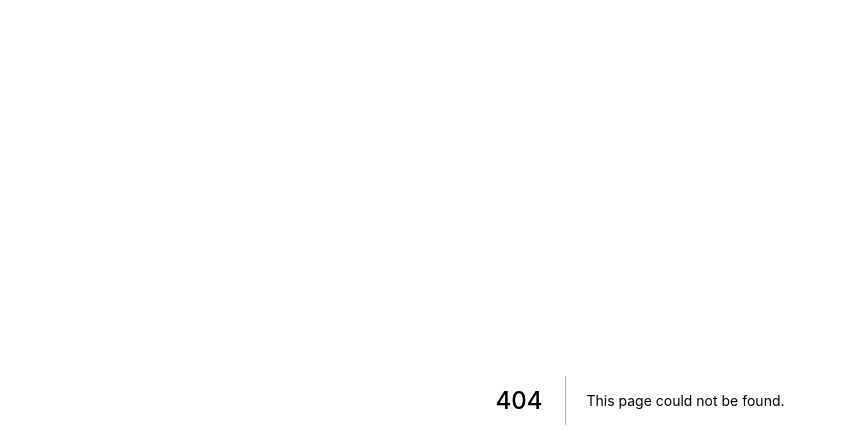
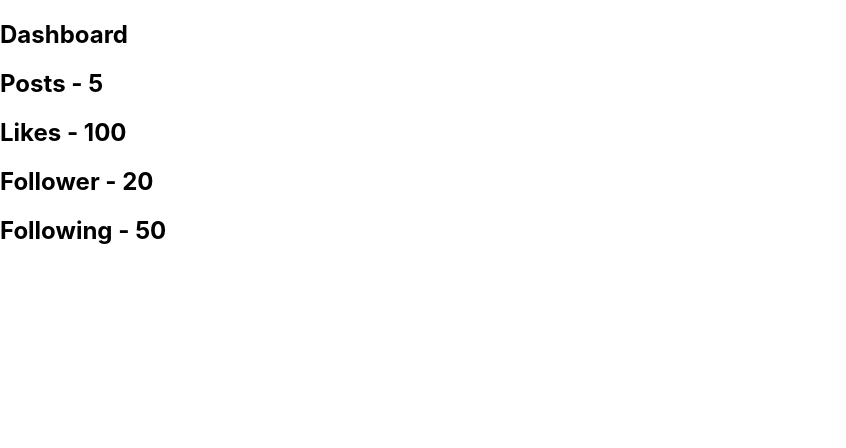
Before and after one commit to rsshonjoy/nextjs, a Next.js app: page /dashboard in a window 1280 px wide. Before the commit this address had no page. Shown: the top 448 px of the page, without its empty margins (0-846 px from the left). Built offline with nearby package versions, Linux system fonts and the light colour scheme; data requests are answered from the project's data file.

Commit message:
Client-side Data Fetching

```diff
--- a/db.json
+++ b/db.json
@@ -38,5 +38,11 @@
       "description": "Description 3",
       "category": "sports"
     }
-  ]
+  ],
+  "dashboard": {
+    "posts": 5,
+    "likes": 100,
+    "followers": 20,
+    "following": 50
+  }
 }
--- /dev/null
+++ b/pages/dashboard.js
@@ -0,0 +1,32 @@
+import React, { useEffect, useState } from 'react'
+
+const Dashboard = () => {
+  const [isLoading, setIsLoading] = useState(true)
+  const [dashboardData, setDashboardData] = useState(null)
+
+  useEffect(() => {
+    async function fetchDashboardData() {
+      const response = await fetch('http://localhost:4000/dashboard')
+      const data = await response.json()
+      setDashboardData(data)
+      setIsLoading(false)
+    }
+    fetchDashboardData()
+  }, [])
+
+  if (isLoading) {
+    return <h2>Loading...</h2>
+  }
+
+  return (
+    <div>
+      <h2>Dashboard</h2>
+      <h2>Posts - {dashboardData.posts}</h2>
+      <h2>Likes - {dashboardData.likes}</h2>
+      <h2>Follower - {dashboardData.followers}</h2>
+      <h2>Following - {dashboardData.following}</h2>
+    </div>
+  )
+}
+
+export default Dashboard
```
